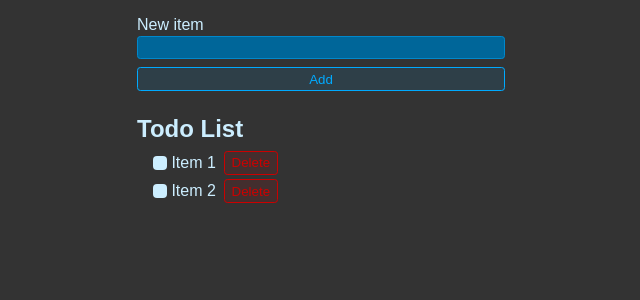
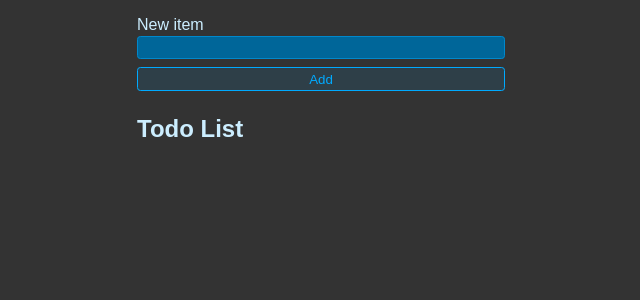
Before and after one commit to oleksiidev/React, a React (Vite) app in the folder vite-project/: page / in a window 1280 px wide. Shown: the top 300 px of the page, without its empty margins (319-959 px from the left). Built offline with nearby package versions, Linux system fonts and the light colour scheme.

Commit message:
fix return

```diff
--- a/vite-project/src/App.jsx
+++ b/vite-project/src/App.jsx
@@ -2,42 +2,47 @@ import { useState } from 'react'
 import './style.css'
 
 export default function App() {
-  const [newItem, setNewItem] = useState("")
-  const [todos, setTodos] = useState([])
+  const [newItem, setNewItem] = useState("");
+  const [todos, setTodos] = useState([]);
 
   function handleSubmit(e) {
     e.preventDefault()
 
-    setTodos([...todos, { id: crypto.randomUUID(), title: newItem, completed: faulse },])
+    setTodos(currentTodos => {
+      return [...currentTodos, {
+        id: crypto.randomUUID(),
+        title: newItem,
+        completed: false
+      },]
+
+    })
+
   }
-
-  console.log(todos)
-
   return (
     <div>
-      <form onSubmit={handleSubmit} className='new-item-form' action="">
-        <div className='form-row'>
+      <form onSubmit={handleSubmit} className= "new-item-form">
+        <div className="form-row">
           <label htmlFor="item">New item</label>
-          <input value={newItem} onChange={e => setNewItem(e.target.value)} type="text" id='item' />
+          <input
+            value={newItem}
+            onChange={e => setNewItem(e.target.value)}
+            type="text"
+            id="item" />
         </div>
         <button className='btn'>Add</button>
       </form>
       <h1 className='header'>Todo List</h1>
       <ul className='list'>
-        <li>
-          <label htmlFor="">
-            <input type="checkbox" />
-            Item 1
-          </label>
-          <button className='btn btn-danger'>Delete</button>
-        </li>
-        <li>
-          <label htmlFor="">
-            <input type="checkbox" />
-            Item 2
-          </label>
-          <button className='btn btn-danger'>Delete</button>
-        </li>
+        {todos.map(todo => {
+          return <li key={todo.id}>
+            <label >
+              <input type="checkbox" checked={todo.completed} />
+              {todo.title}
+            </label>
+            <button className='btn btn-danger'>Delete</button>
+          </li>
+        })}
+
       </ul>
     </div>
   )
```
